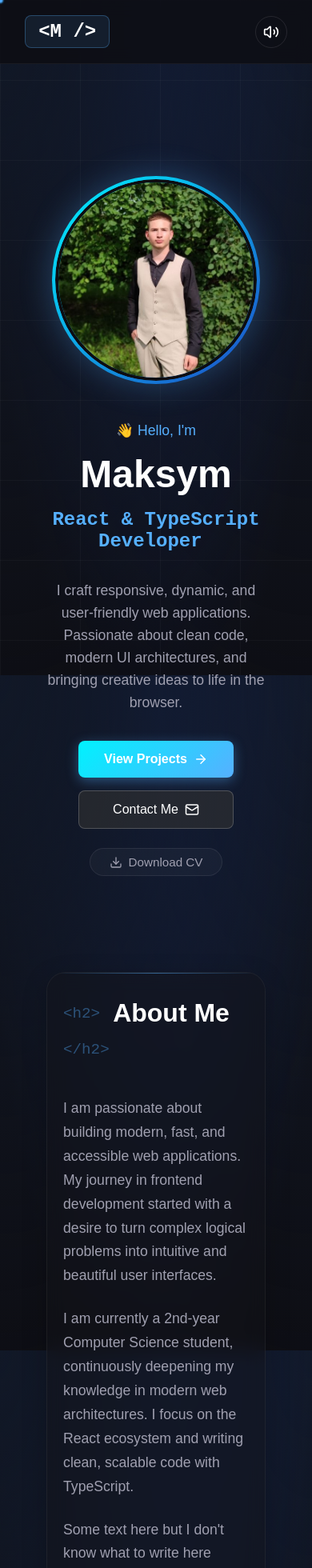
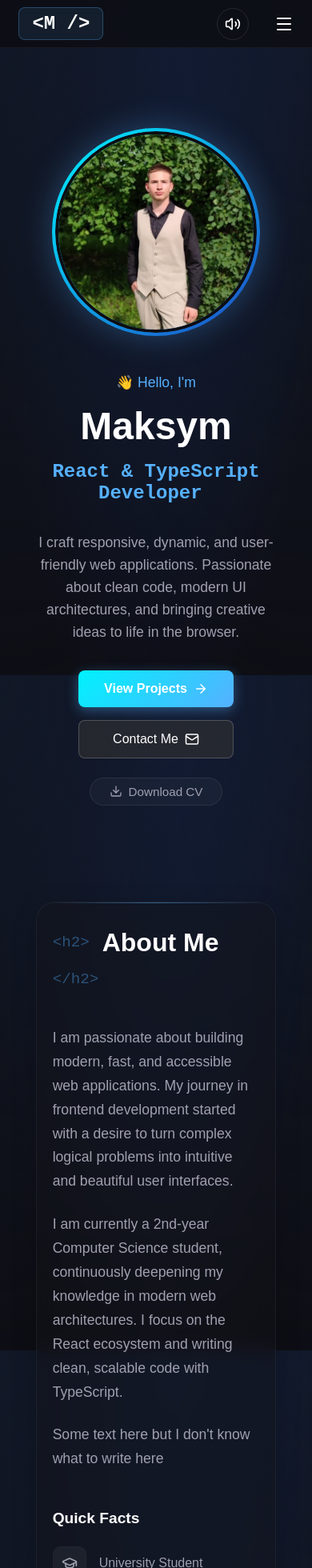
Before and after one commit to Kit3AWP/maksym_portfolio, a React (Vite) app: page / in a window 390 px wide. Shown: the top 1960 px of the page at 80% size. Built offline with nearby package versions, Linux system fonts and the light colour scheme; a web font is replaced by a local one.

Commit message:
disabled cursor and cells effects on mobile, adapted header and added menu

```diff
--- a/src/modules/ProjectsSection/ProjetsSection.tsx
+++ b/src/modules/ProjectsSection/ProjetsSection.tsx
@@ -24,7 +24,7 @@ export const ProjectsSection = () => {
     {
       title: 'Personal Portfolio',
       description:
-        'A modern, responsive developer portfolio (the one you are viewing right now) featuring a custom glassmorphism design system and CSS animations.',
+        'A modern, responsive developer portfolio (the one you are viewing right now) featuring a custom glassmorphism design system, custom sound effects and CSS animations.',
       tech: ['React', 'TypeScript', 'Vite', 'SCSS'],
       github: 'https://github.com/Kit3AWP/maksym_portfolio',
       demo: 'https://maksym-portfolio-three.vercel.app',
--- a/src/shared/components/CursorEffects/CursorEffects.scss
+++ b/src/shared/components/CursorEffects/CursorEffects.scss
@@ -1,3 +1,5 @@
+@use '../../../styles/mixins' as *;
+
 .cursor-dot {
   position: fixed;
   top: -100px;
@@ -10,4 +12,15 @@
   z-index: 9999;
   box-shadow: 0 0 4px var(--color-accent), 0 0 4px var(--color-accent);
   transition: opacity 0.5s ease;
+
+  @media (hover: none) and (pointer: coarse) {
+    display: none;
+  }
+
+  @include on-tablet {
+    display: none;
+  }
+  @include on-phone {
+    display: none;
+  }
 }
--- a/src/shared/components/CursorEffects/CursorEffects.tsx
+++ b/src/shared/components/CursorEffects/CursorEffects.tsx
@@ -8,6 +8,8 @@ export const CursorEffects = () => {
 
   useEffect(() => {
     const handleMouseMove = (e: MouseEvent) => {
+      if (window.innerWidth <= 1099) return;
+
       if (timeoutRef.current) {
         clearTimeout(timeoutRef.current);
       }
--- a/src/shared/components/Header/Header.module.scss
+++ b/src/shared/components/Header/Header.module.scss
@@ -13,6 +13,16 @@
   backdrop-filter: blur(10px);
   z-index: 100;
   border-bottom: 1px solid rgba(var(--text-primary-rgb), 0.05);
+
+  @include on-tablet {
+    height: 70px;
+    padding: 16px 6%;
+  }
+
+  @include on-phone {
+    height: 60px;
+    padding: 16px 6%;
+  }
 }
 
 .logo {
@@ -39,6 +49,10 @@
   display: flex;
   align-items: center;
   gap: 56px;
+
+  @include on-tablet {
+    gap: 32px;
+  }
 }
 
 .soundButton {
@@ -67,6 +81,26 @@
   }
 }
 
+.menuToggle {
+  display: none;
+  background: none;
+  border: none;
+  color: var(--text-primary);
+  cursor: pointer;
+  z-index: 105;
+  transition: color 0.3s ease;
+
+  &:hover {
+    color: var(--color-accent);
+  }
+
+  @include on-phone {
+    display: flex;
+    align-items: center;
+    justify-content: center;
+  }
+}
+
 .nav {
   display: flex;
   gap: 64px;
@@ -76,7 +110,33 @@
   }
 
   @include on-phone {
-    display: none;
+    position: absolute;
+    top: 70px;
+    right: 16px;
+    flex-direction: column;
+    gap: 24px;
+    padding: 32px;
+    min-width: 220px;
+
+    background: rgba(var(--bg-card-rgb), 0.95);
+    backdrop-filter: blur(16px);
+    border: 1px solid rgba(var(--text-primary-rgb), 0.05);
+    border-radius: 16px;
+    box-shadow: 0 10px 30px rgba(0, 0, 0, 0.5);
+
+    opacity: 0;
+    visibility: hidden;
+    pointer-events: none;
+    transform: translateY(-15px);
+    transition: all 0.3s cubic-bezier(0.175, 0.885, 0.32, 1.275);
+    z-index: 100;
+
+    &.navOpen {
+      opacity: 1;
+      visibility: visible;
+      pointer-events: auto;
+      transform: translateY(0);
+    }
   }
 }
 
@@ -89,10 +149,21 @@
   font-weight: 500;
   padding: 8px 0;
   position: relative;
+  cursor: pointer;
   transition: color 0.3s ease;
 
   &:hover {
     color: var(--color-accent);
+  }
+
+  @include on-tablet {
+    font-size: 1.1rem;
+  }
+
+  @include on-phone {
+    text-align: left;
+    width: fit-content;
+    padding: 4px 0;
   }
 
   &::after {
--- a/src/shared/components/Header/Header.tsx
+++ b/src/shared/components/Header/Header.tsx
@@ -1,10 +1,11 @@
+import { useRef, useState } from 'react';
 import { useActiveSection } from '../../hooks/useActiveSection';
-import { Volume2, VolumeX } from 'lucide-react';
+import { Menu, Volume2, VolumeX, X } from 'lucide-react';
 import { useSound } from '../../../context/SoundContext';
-import { useRef } from 'react';
 import styles from './Header.module.scss';
 
 export const Header = () => {
+  const [isMenuOpen, setIsMenuOpen] = useState(false);
   const { isSoundEnabled, toggleSound } = useSound();
 
   const offSoundRef = useRef<HTMLAudioElement | null>(null);
@@ -38,6 +39,15 @@ export const Header = () => {
     { id: 'contacts', label: 'Contact' },
   ];
 
+  const handleNavClick = (id: string) => {
+    setIsMenuOpen(false);
+    if (id === 'home') {
+      scrollToTop();
+    } else {
+      scrollTo(id);
+    }
+  };
+
   return (
     <header className={styles.header}>
       <div className={styles.logo} onClick={scrollToTop}>
@@ -45,17 +55,23 @@ export const Header = () => {
       </div>
 
       <div className={styles.rightSection}>
-
         <button className={styles.soundButton} onClick={handleToggleSound}>
           {isSoundEnabled ? <Volume2 size={20} /> : <VolumeX size={20} />}
         </button>
 
-        <nav className={styles.nav}>
+        <button
+          className={styles.menuToggle}
+          onClick={() => setIsMenuOpen(!isMenuOpen)}
+        >
+          {isMenuOpen ? <X size={24} /> : <Menu size={24} />}
+        </button>
+
+        <nav className={`${styles.nav} ${isMenuOpen ? styles.navOpen : ''}`}>
           {navItems.map((item) => (
             <button
               key={item.id}
               className={`${styles.navLink} ${activeSection === item.id ? styles.active : ''}`}
-              onClick={() => (item.id === 'home' ? scrollToTop() : scrollTo(item.id))}
+              onClick={() => handleNavClick(item.id)}
             >
               {item.label}
             </button>
--- a/src/styles/global.scss
+++ b/src/styles/global.scss
@@ -1,5 +1,6 @@
 @use 'normalize';
 @use 'variables';
+@use 'mixins' as *;
 
 *,
 *::before,
@@ -61,6 +62,13 @@ body {
     linear-gradient(to right, rgba(255, 255, 255, 0.03) 1px, transparent 1px),
     linear-gradient(to bottom, rgba(255, 255, 255, 0.03) 1px, transparent 1px);
   background-size: 100px 100px;
+
+  @include on-tablet {
+    display: none;
+  }
+  @include on-phone {
+    display: none;
+  }
 }
 
 #root::after {
@@ -84,13 +92,28 @@ body {
     black 0%,
     transparent 100%
   );
+
+  @include on-tablet {
+    display: none;
+  }
+  @include on-phone {
+    display: none;
+  }
 }
 
 main {
   max-width: 1440px;
   width: 100%;
   margin: 0 auto;
-  padding: 80px 32px 80px;
+  padding: 80px 32px;
+
+  @include on-tablet {
+    padding: 60px 24px;
+  }
+
+  @include on-phone {
+    padding: 40px 16px;
+  }
 }
 
 section {
--- a/src/styles/mixins.scss
+++ b/src/styles/mixins.scss
@@ -6,7 +6,6 @@ $breakpoint-phone: 639px;
     @content;
   }
 }
-
 
 @mixin on-phone {
   @media (max-width: $breakpoint-phone) {
```
